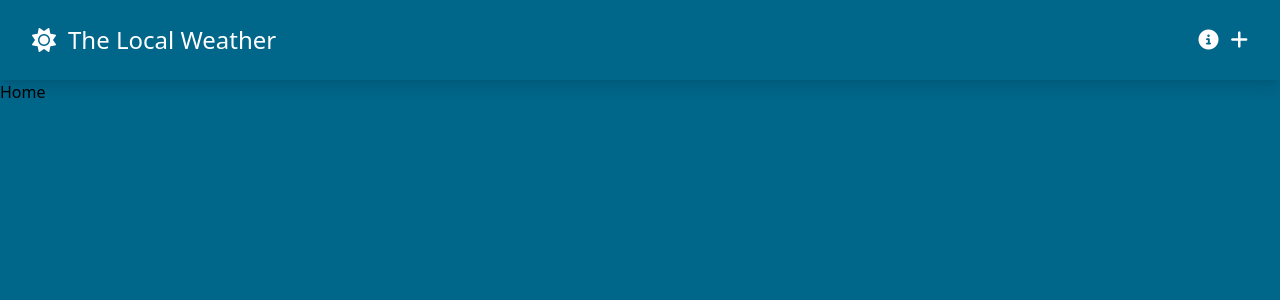
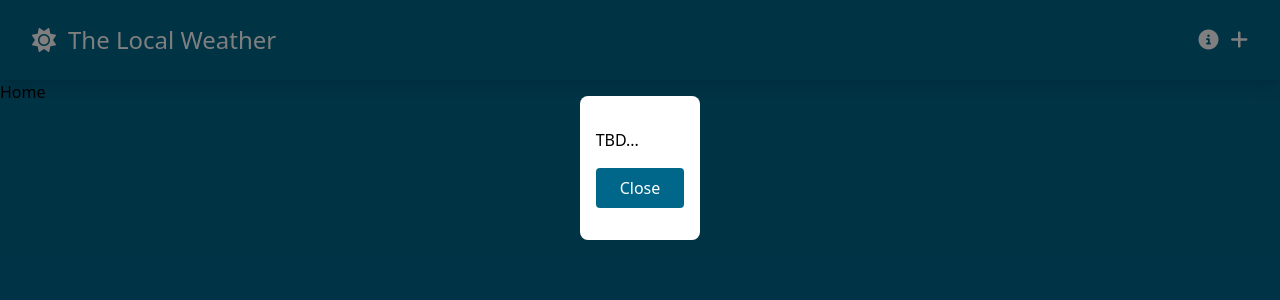
Before and after one commit to BaksaVrato/weather-vue-app, a Vue app: page /#/ in a window 1280 px wide. Both pictures are taken after a click on the icon 1208 px from the left and 40 px from the top of the page. Shown: the top 300 px of the page. Built offline with nearby package versions, Linux system fonts and the light colour scheme.

Commit message:
toggle of the modal

```diff
--- /dev/null
+++ b/src/components/BaseModal.vue
@@ -0,0 +1,29 @@
+<template>
+  <div class="absolute top-0 left-0 w-full h-full bg-black bg-opacity-50 flex justify-center px-8"
+    v-show="modalActive"
+  >
+    <div class="py-8 px-4 bg-white rounded-lg max-w-sm self-start mt-24" >
+      <slot/>
+      <button class="text-white mt-4 bg-weather-primary py-2 px-6 rounded"
+      @click="$emit('close-modal')">Close</button>
+    </div>
+  </div>
+</template>
+
+<script>
+
+  export default {
+    props: {
+      modalActive: {
+        type: Boolean,
+        default: false
+      }
+    },
+
+    emits: {
+      'close-modal': null
+    },
+    setup() {
+    }
+  }
+</script>
--- a/src/components/SiteNavigation.vue
+++ b/src/components/SiteNavigation.vue
@@ -13,20 +13,35 @@
       </router-link>
 
       <div class="flex gap-3 flex-1 justify-end"> <!-- flex-1 - flex item, allowed to grow -->
-        <i class="fa-solid fa-circle-info text-xl hover:text-weather-secondary cursor-pointer duration-200"></i> <!-- duration - fadein/out;  -->
+        <i class="fa-solid fa-circle-info text-xl hover:text-weather-secondary cursor-pointer duration-200"
+          @click="toggleModal"></i> <!-- duration - fadein/out;  -->
         <i class="fa-solid fa-plus text-xl hover:text-weather-secondary cursor-pointer duration-200"></i>
       </div>
 
     </nav>
   </header>
+  <BaseModal :modalActive="modalActive" @close-modal="toggleModal">
+    <p>TBD...</p>
+  </BaseModal>
 </template>
 
 <script>
-
+  import BaseModal from './BaseModal.vue'
+  import { ref } from 'vue'
 
   export default {
     components: {
+      BaseModal
     },
 
+    setup() {
+      const modalActive = ref(false);
+      const toggleModal = () => {
+        modalActive.value = !modalActive.value;
+        console.log(modalActive.value);
+      };
+
+      return { modalActive, toggleModal }
+    }
 }
 </script>
```
